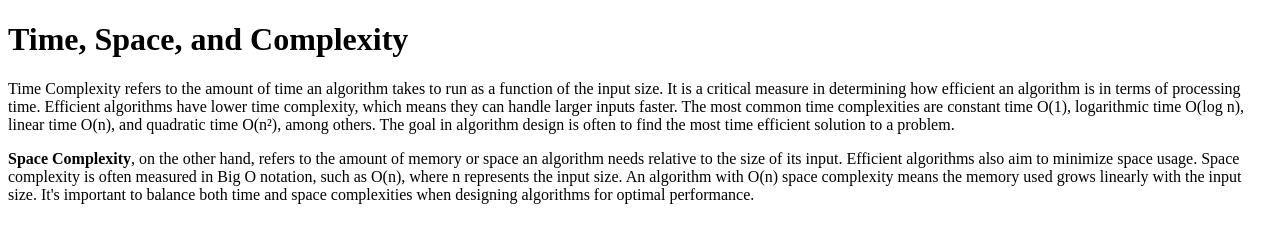
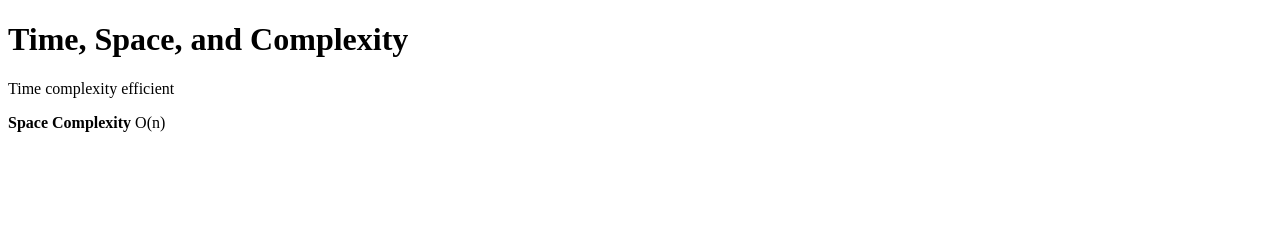
Before and after one commit to acciojob/time-and-space-complexity-RitankJaikar, a website: page main.html in a window 1280 px wide. Drawn offline with Linux system fonts and the light colour scheme.

Commit message:
created a submission

```diff
--- a/main.html
+++ b/main.html
@@ -9,8 +9,8 @@
 <body>
 	<!-- the entire body must be written by student -->
 	<h1>Time, Space, and Complexity</h1>
-	<p>Time Complexity refers to the amount of time an algorithm takes to run as a function of the input size. It is a critical measure in determining how efficient an algorithm is in terms of processing time. Efficient algorithms have lower time complexity, which means they can handle larger inputs faster. The most common time complexities are constant time O(1), logarithmic time O(log n), linear time O(n), and quadratic time O(n²), among others. The goal in algorithm design is often to find the most time efficient solution to a problem.</p>
-	<p><b>Space Complexity</b>, on the other hand, refers to the amount of memory or space an algorithm needs relative to the size of its input. Efficient algorithms also aim to minimize space usage. Space complexity is often measured in Big O notation, such as O(n), where n represents the input size. An algorithm with O(n) space complexity means the memory used grows linearly with the input size. It's important to balance both time and space complexities when designing algorithms for optimal performance.</p>
+	<p>Time complexity efficient</p>
+	<p><b>Space Complexity </b> O(n)</p>
     <script type="text/javascript" src="./script.js">
 </script>
 
```
